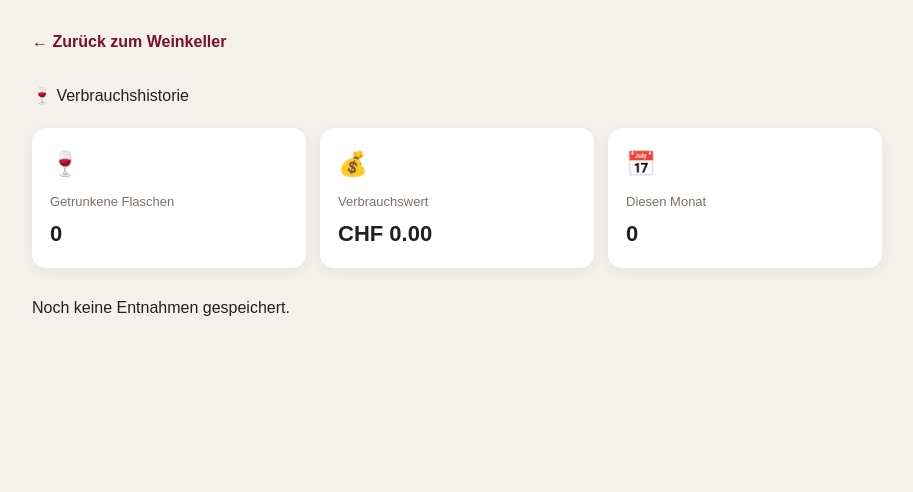
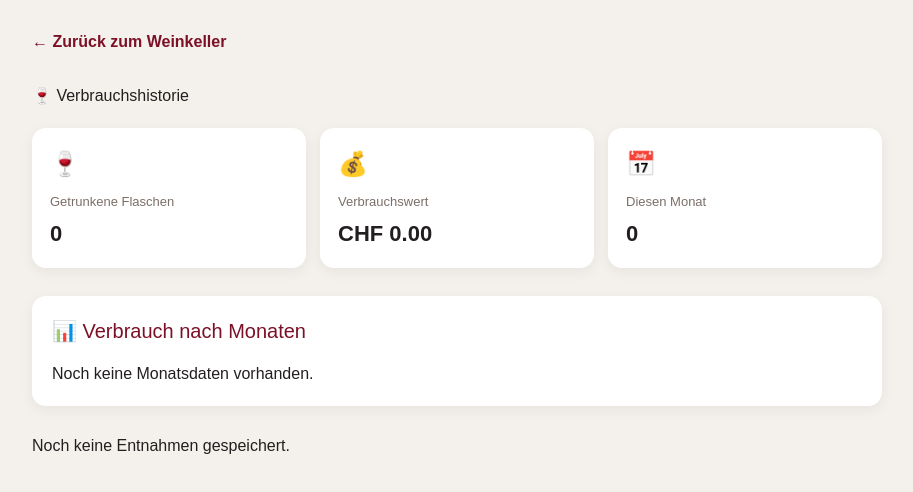
Before and after one commit to maprinz76-ctrl/winecellar-ai, a Next.js app: page /verbrauch in a window 1280 px wide. Shown: the top 492 px of the page, without its empty margins (183-1096 px from the left). Built offline with nearby package versions, Linux system fonts and the light colour scheme.

Commit message:
Verbrauchsseite mit Monatsauswertung fertiggestellt

```diff
--- a/app/verbrauch/page.tsx
+++ b/app/verbrauch/page.tsx
@@ -46,6 +46,37 @@ const verbrauchDieserMonat = verbraeuche
     );
   })
   .reduce((summe, eintrag) => summe + eintrag.anzahl, 0);
+  const monatsAuswertung = Object.values(
+  verbraeuche.reduce((monate, eintrag) => {
+    const datum = new Date(eintrag.datum);
+
+    const schluessel = `${datum.getFullYear()}-${datum.getMonth()}`;
+
+    const monatName = datum.toLocaleDateString("de-CH", {
+      month: "long",
+      year: "numeric",
+    });
+
+    if (!monate[schluessel]) {
+      monate[schluessel] = {
+        monat: monatName,
+        flaschen: 0,
+        wert: 0,
+        datum: datum.getTime(),
+      };
+    }
+
+    monate[schluessel].flaschen += eintrag.anzahl;
+    monate[schluessel].wert += eintrag.anzahl * eintrag.preis;
+
+    return monate;
+  }, {} as Record<string, {
+    monat: string;
+    flaschen: number;
+    wert: number;
+    datum: number;
+  }>)
+).sort((a, b) => b.datum - a.datum);
  return (
   <main
     style={{
@@ -75,6 +106,7 @@ const verbrauchDieserMonat = verbraeuche
       </Link>
 
       <h1 style={{ marginTop: "30px" }}>🍷 Verbrauchshistorie</h1>
+
       <div
         style={{
           display: "grid",
@@ -93,6 +125,7 @@ const verbrauchDieserMonat = verbraeuche
           }}
         >
           <div style={{ fontSize: "24px" }}>🍷</div>
+
           <p
             style={{
               margin: "10px 0 5px",
@@ -102,6 +135,7 @@ const verbrauchDieserMonat = verbraeuche
           >
             Getrunkene Flaschen
           </p>
+
           <strong style={{ fontSize: "22px" }}>
             {getrunkeneFlaschen}
           </strong>
@@ -116,6 +150,7 @@ const verbrauchDieserMonat = verbraeuche
           }}
         >
           <div style={{ fontSize: "24px" }}>💰</div>
+
           <p
             style={{
               margin: "10px 0 5px",
@@ -125,6 +160,7 @@ const verbrauchDieserMonat = verbraeuche
           >
             Verbrauchswert
           </p>
+
           <strong style={{ fontSize: "22px" }}>
             CHF {verbrauchswert.toFixed(2)}
           </strong>
@@ -139,6 +175,7 @@ const verbrauchDieserMonat = verbraeuche
           }}
         >
           <div style={{ fontSize: "24px" }}>📅</div>
+
           <p
             style={{
               margin: "10px 0 5px",
@@ -148,11 +185,77 @@ const verbrauchDieserMonat = verbraeuche
           >
             Diesen Monat
           </p>
+
           <strong style={{ fontSize: "22px" }}>
             {verbrauchDieserMonat}
           </strong>
         </div>
       </div>
+
+      <div
+        style={{
+          backgroundColor: "white",
+          padding: "20px",
+          borderRadius: "14px",
+          boxShadow: "0 4px 14px rgba(40,30,30,0.06)",
+          marginBottom: "28px",
+        }}
+      >
+        <h2
+          style={{
+            margin: "0 0 16px",
+            fontSize: "20px",
+            color: "#7b1026",
+          }}
+        >
+          📊 Verbrauch nach Monaten
+        </h2>
+
+        {monatsAuswertung.length === 0 ? (
+          <p style={{ margin: 0 }}>Noch keine Monatsdaten vorhanden.</p>
+        ) : (
+          <div
+            style={{
+              display: "grid",
+              gap: "10px",
+            }}
+          >
+            {monatsAuswertung.map((monat) => (
+              <div
+                key={monat.monat}
+                style={{
+                  display: "flex",
+                  justifyContent: "space-between",
+                  alignItems: "center",
+                  gap: "20px",
+                  padding: "12px 0",
+                  borderBottom: "1px solid #eee",
+                }}
+              >
+                <strong style={{ textTransform: "capitalize" }}>
+                  {monat.monat}
+                </strong>
+
+                <div
+                  style={{
+                    display: "flex",
+                    gap: "16px",
+                    fontWeight: "600",
+                  }}
+                >
+                  <span>
+                    🍷 {monat.flaschen}{" "}
+                    {monat.flaschen === 1 ? "Flasche" : "Flaschen"}
+                  </span>
+
+                  <span>💰 CHF {monat.wert.toFixed(2)}</span>
+                </div>
+              </div>
+            ))}
+          </div>
+        )}
+      </div>
+
       {verbraeuche.length === 0 ? (
         <p>Noch keine Entnahmen gespeichert.</p>
       ) : (
@@ -160,7 +263,6 @@ const verbrauchDieserMonat = verbraeuche
           style={{
             display: "grid",
             gap: "14px",
-              marginTop: "24px",
           }}
         >
           {[...verbraeuche].reverse().map((eintrag) => (
@@ -220,7 +322,8 @@ const verbrauchDieserMonat = verbraeuche
                       fontWeight: "bold",
                     }}
                   >
-          🍷 {eintrag.anzahl} {eintrag.anzahl === 1 ? "Flasche" : "Flaschen"}
+                    🍷 {eintrag.anzahl}{" "}
+                    {eintrag.anzahl === 1 ? "Flasche" : "Flaschen"}
                   </span>
 
                   <span
```
Lines whose indentation alone changed are shown as unchanged.
